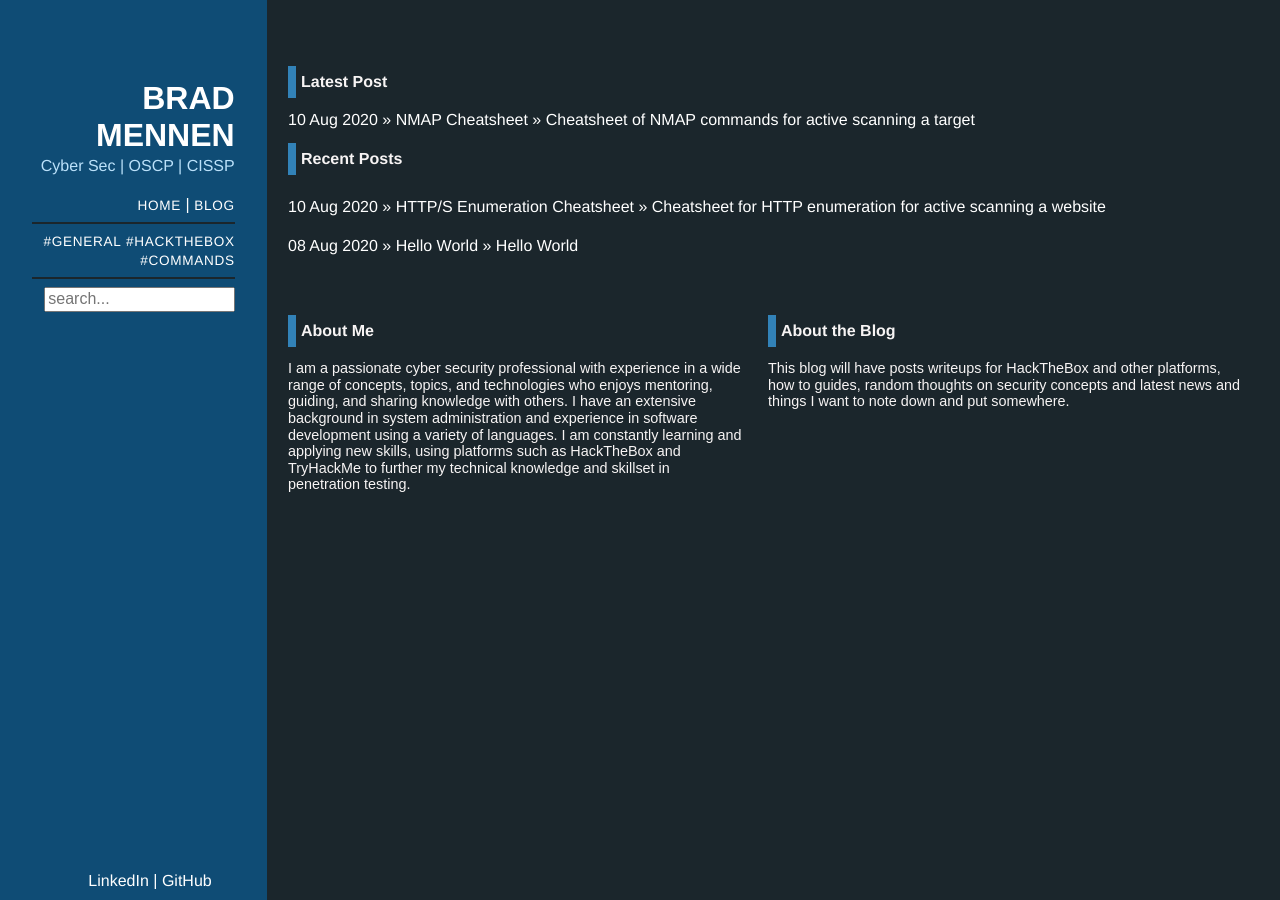
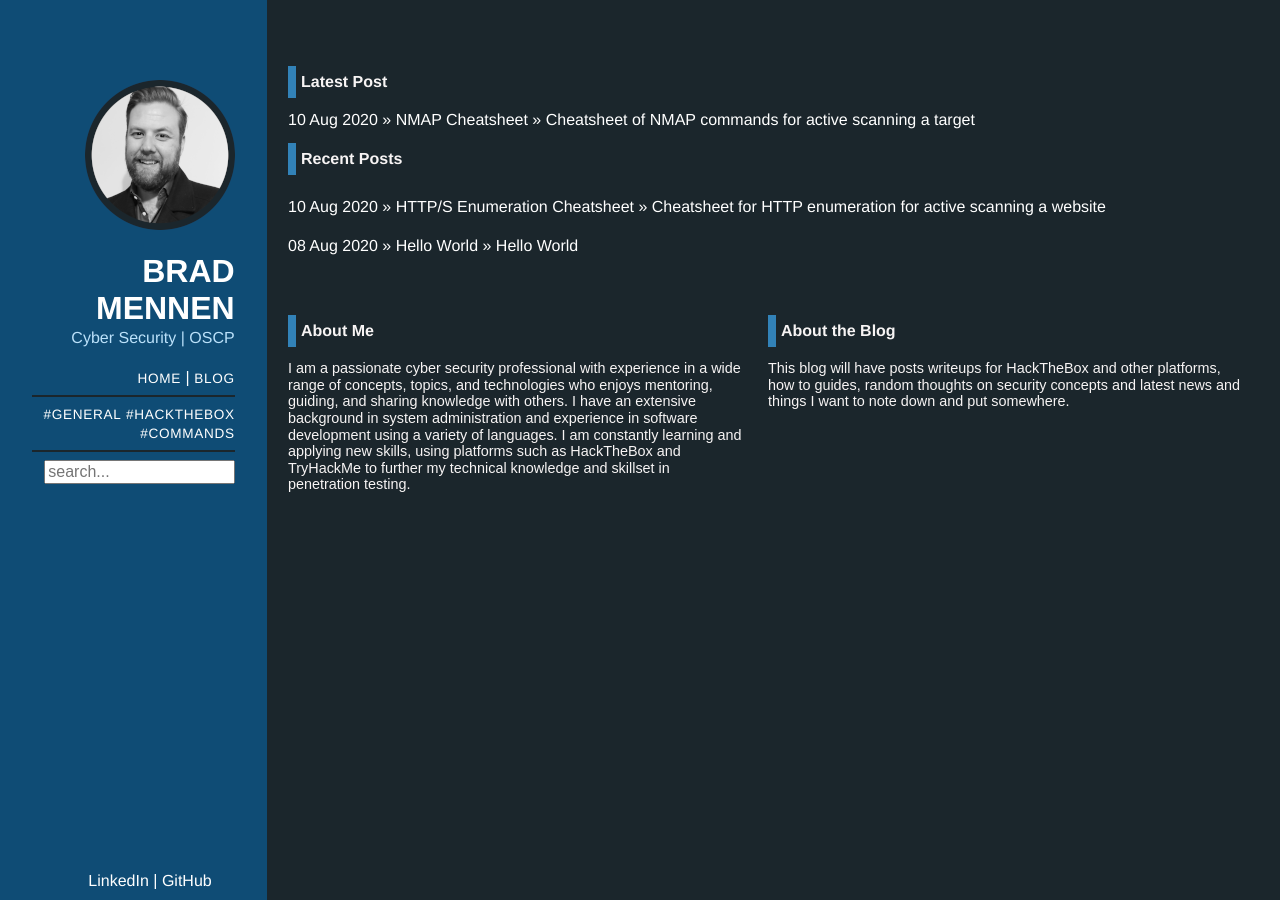
Before and after one commit to Butl3r/butl3r.github.io, a Jekyll site: the page built from index.html, in a window 1280 px wide. Built offline with Jekyll 4.4.1, drawn with Linux system fonts in a browser that asks for light colours; nearby versions of some CDN libraries.

Commit message:
Image to sidebar

```diff
--- a/_layouts/default.html
+++ b/_layouts/default.html
@@ -12,8 +12,11 @@
 		<div id="layout" class="pure-g">
 			<div class="sidebar pure-u-1 pure-u-md-5-24">
 				<div class="header">
+					<img src="/images/photo.png" />
+					<br />
+					<br />
 					<h1 class="brand-title">Brad Mennen</h1>
-					<h2 class="brand-tagline">Cyber Sec | OSCP | CISSP</h2>
+					<h2 class="brand-tagline">Cyber Security | OSCP</h2>
 					<br />
 					<nav class="nav">
 						<ul class="nav-list">
--- a/css/main.css
+++ b/css/main.css
@@ -44,6 +44,7 @@ h1, h2, h3, h4, h5 {
 .sidebar {
     background: #0f4c75;
     color: #fff;
+    min-width: 200px;
 }
 
 .brand-title,
@@ -277,6 +278,10 @@ hr {
     background:#bbe1fa;
 }
 
+.brand-title img {
+    width: 20%;
+}
+
 @media (min-width: 48em) {
     .content {
         padding: 1em 2em 0;
@@ -286,6 +291,11 @@ hr {
     .header {
         margin: 30% 2em 0;
         text-align: right;
+    }
+
+    .photo img {
+        max-width: 150px;
+        width: 50%;
     }
 
     .sidebar {
```
Also changed, not shown: images/photo.png (added).
